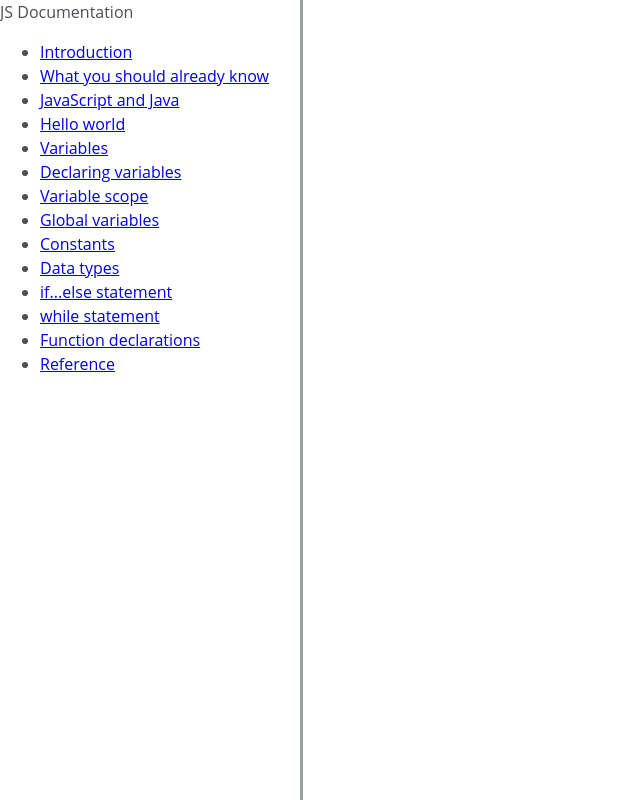
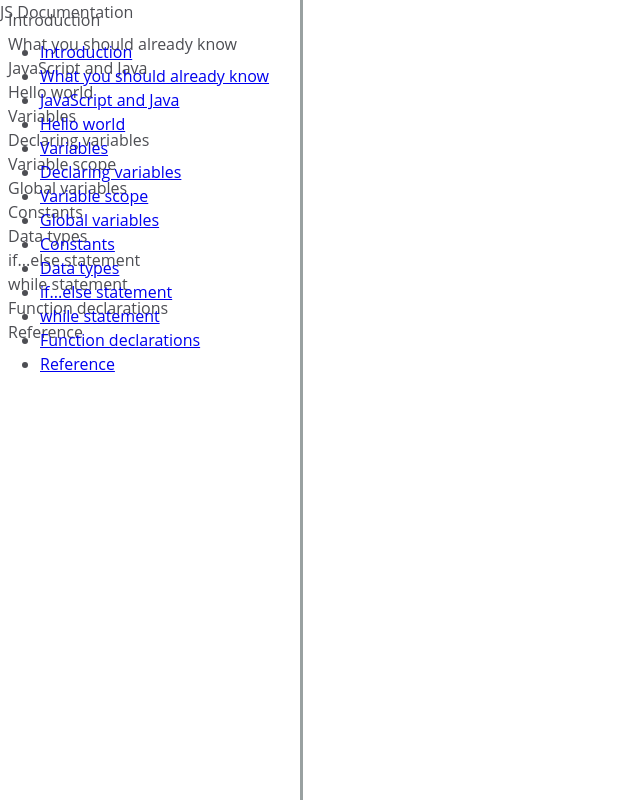
Before and after one commit to gus-rdz/technical-documentation-page, a plain HTML site: page index.html in a window 1280 px wide. Shown: the whole page, without its empty margins (0-640 px from the left). Drawn offline with Linux system fonts and the light colour scheme.

Commit message:
added section elements

```diff
--- a/index.html
+++ b/index.html
@@ -335,5 +335,63 @@
         </li>
       </ul>
     </nav>
+    <main id="main-doc">
+      <section class="main-section" id="Introduction">
+        <header>Introduction</header>
+        <article></article>
+      </section>
+      <section class="main-section" id="#What_you_should_already_know">
+        <header>What you should already know</header>
+        <article></article>
+      </section>
+      <section class="main-section" id="#JavaScript_and_Java">
+        <header>JavaScript and Java</header>
+        <article></article>
+      </section>
+      <section class="main-section" id="#Hello_world">
+        <header>Hello world</header>
+        <article></article>
+      </section>
+      <section class="main-section" id="Variables">
+        <header>Variables</header>
+        <article></article>
+      </section>
+      <section class="main-section" id="#Declaring_variables">
+        <header>Declaring variables</header>
+        <article></article>
+      </section>
+      <section class="main-section" id="#Variable_scope">
+        <header>Variable scope</header>
+        <article></article>
+      </section>
+      <section class="main-section" id="#Global_variables">
+        <header>Global variables</header>
+        <article></article>
+      </section>
+      <section class="main-section" id="Constants">
+        <header>Constants</header>
+        <article></article>
+      </section>
+      <section class="main-section" id="Data_types">
+        <header>Data types</header>
+        <article></article>
+      </section>
+      <section class="main-section" id="if...else_statement">
+        <header>if...else statement</header>
+        <article></article>
+      </section>
+      <section class="main-section" id="while_statement">
+        <header>while statement</header>
+        <article></article>
+      </section>
+      <section class="main-section" id="#Function_declarations">
+        <header>Function declarations</header>
+        <article></article>
+      </section>
+      <section class="main-section" id="Reference">
+        <header>Reference</header>
+        <article></article>
+      </section>
+    </main>
   </body>
 </html>
```
